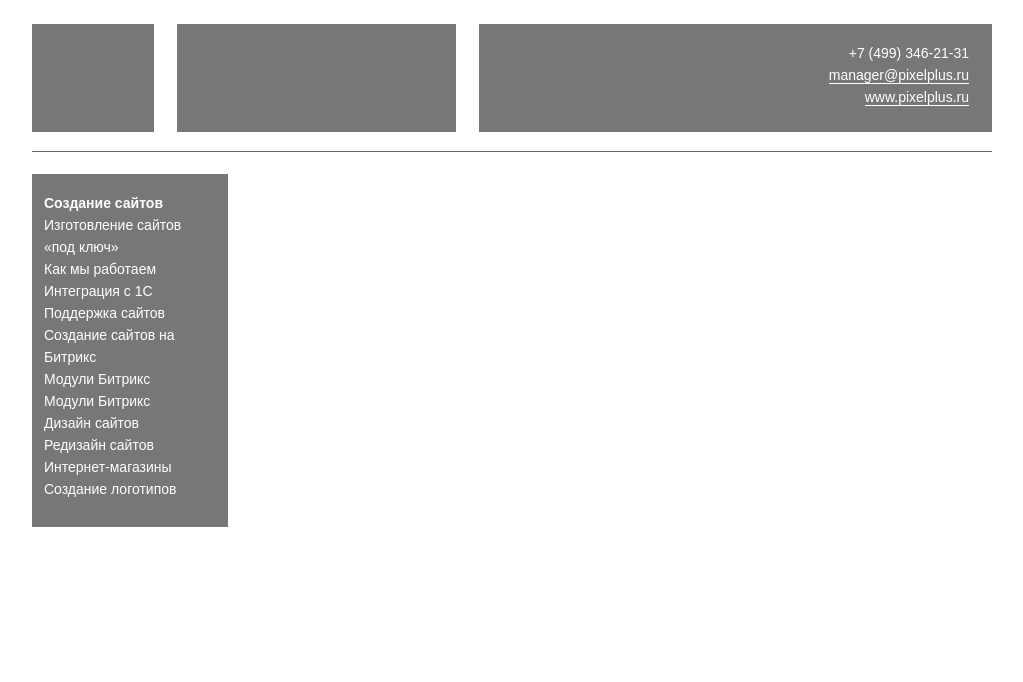
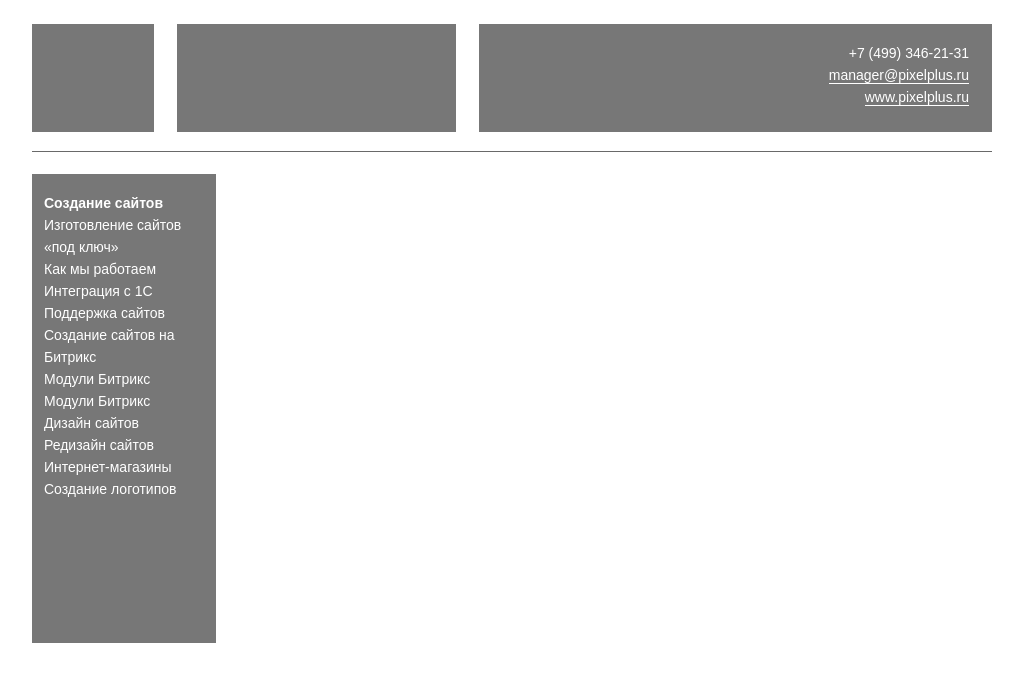
Before and after one commit to drozdovdn/skytrack_task_two, a React (Create React App) app: page / in a window 1280 px wide. Shown: the top 682 px of the page, without its empty margins (128-1151 px from the left). Built offline with nearby package versions, Linux system fonts and the light colour scheme.

Commit message:
fir component sidebar-menu and add component sidebar-footer

```diff
--- a/src/app/index.jsx
+++ b/src/app/index.jsx
@@ -7,7 +7,8 @@ import './style.less'
 import Logo from './../components/logo'
 import Contact from '../components/contact';
 import More from '../components/more';
-import LeftMenu from '../components/asidebar-menu';
+import LeftMenu from '../components/sidebar-menu';
+import AsideBarFooter from '../components/sidebar-footer';
 
 class App extends Component{
 
@@ -30,8 +31,9 @@ class App extends Component{
         <section className="main">
           <div className="container">
             <div className="content">
-              <aside>
+              <aside className="side-bar">
                 <LeftMenu />
+                <AsideBarFooter />
               </aside>
               <main>
 
--- a/src/app/style.less
+++ b/src/app/style.less
@@ -6,7 +6,7 @@ body, ul, li, h1, h2, h3, h4, h5, h6, p {
 ul, li {
   display: block;
 }
-h1, h2, h3, h4, h5, h6, ul, li, div, section, form, input, button, span, p, img, a {
+h1, h2, h3, h4, h5, h6, ul, li, div, section, form, input, button, span, p, img, a, nav {
   box-sizing: border-box;
 }
 a, a:hover, a:active, a:focus {
@@ -48,4 +48,10 @@ body {
 // ASIDE
 .content {
   padding: 22px 0 25px;
+  display: flex;
 }
+.side-bar {
+  display: flex;
+  flex-direction: column;
+  justify-content: space-between;
+}
--- /dev/null
+++ b/src/components/sidebar-footer/index.jsx
@@ -0,0 +1,8 @@
+import React from 'react';
+import './style.less'
+
+export default function AsideBarFooter() {
+  return (
+      <div className="aside-bar-footer dark"/>
+  )
+}
--- /dev/null
+++ b/src/components/sidebar-footer/style.less
@@ -0,0 +1,5 @@
+.aside-bar-footer {
+  width: 184px;
+  height: 134px;
+
+}
--- a/src/components/asidebar-menu/style.less
+++ b/src/components/sidebar-menu/style.less
@@ -4,7 +4,7 @@
   color: #ffffff;
   padding: 18px 0 0 12px;
   ul {
-    width: 140px;
+
   }
 }
 .menu__title {
@@ -15,6 +15,6 @@
   color: #ffffff;
   transition: all 0.5s ease;
   &:hover {
-    color: #c8c8c8;
+    color: #dcdcdc;
   }
 }
```
Also changed, not shown: src/components/sidebar-menu/index.jsx (renamed from src/components/asidebar-menu/index.jsx).
